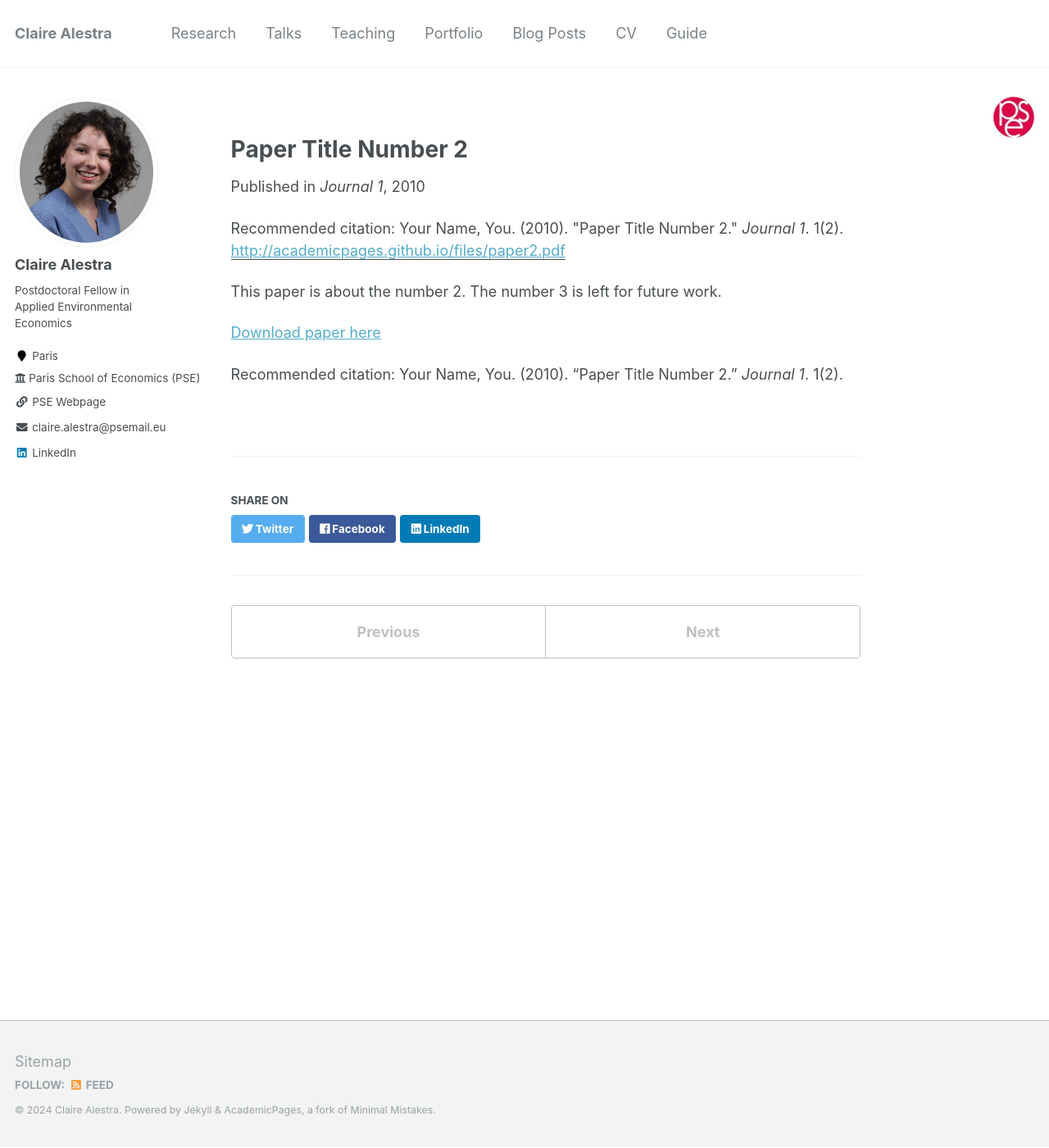
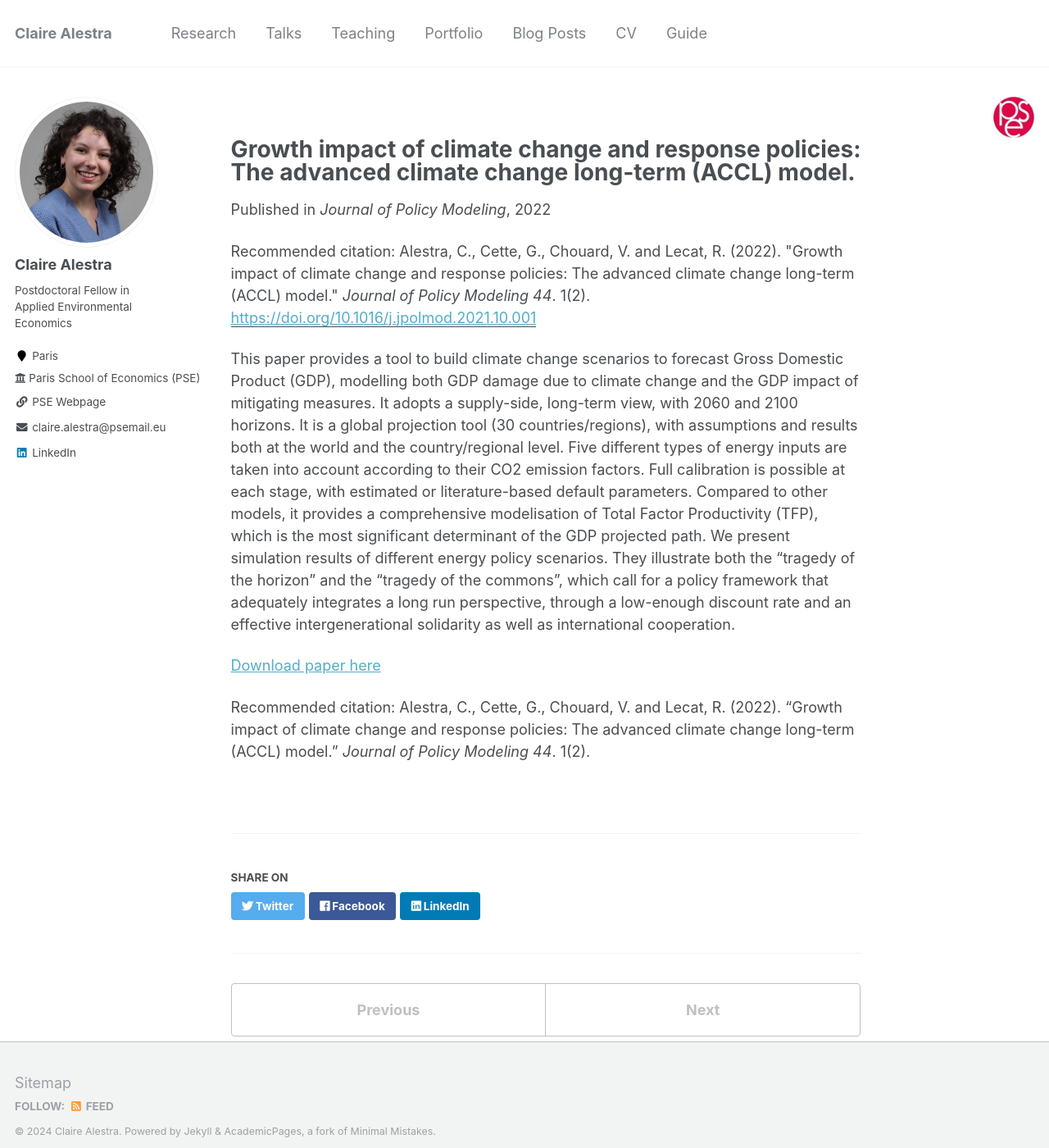
Before and after one commit to ClaireAlestra/ClaireAlestra.github.io, a Jekyll site: the page built from _publications/2010-10-01-paper-title-number-2.md, in a window 1280 px wide and 1400 px high. Shown: the whole window at 82% size. Built offline with Jekyll 4.4.1, drawn with Linux system fonts in a browser that asks for light colours.

Commit message:
Update 2010-10-01-paper-title-number-2.md

```diff
--- a/_publications/2010-10-01-paper-title-number-2.md
+++ b/_publications/2010-10-01-paper-title-number-2.md
@@ -1,15 +1,15 @@
 ---
-title: "Paper Title Number 2"
+title: "Growth impact of climate change and response policies: The advanced climate change long-term (ACCL) model."
 collection: publications
-permalink: /publication/2010-10-01-paper-title-number-2
-excerpt: 'This paper is about the number 2. The number 3 is left for future work.'
-date: 2010-10-01
-venue: 'Journal 1'
-paperurl: 'http://academicpages.github.io/files/paper2.pdf'
-citation: 'Your Name, You. (2010). &quot;Paper Title Number 2.&quot; <i>Journal 1</i>. 1(2).'
+permalink: /publication/2022-ACCL
+excerpt: 'This paper provides a tool to build climate change scenarios to forecast Gross Domestic Product (GDP), modelling both GDP damage due to climate change and the GDP impact of mitigating measures. It adopts a supply-side, long-term view, with 2060 and 2100 horizons. It is a global projection tool (30 countries/regions), with assumptions and results both at the world and the country/regional level. Five different types of energy inputs are taken into account according to their CO2 emission factors. Full calibration is possible at each stage, with estimated or literature-based default parameters. Compared to other models, it provides a comprehensive modelisation of Total Factor Productivity (TFP), which is the most significant determinant of the GDP projected path. We present simulation results of different energy policy scenarios. They illustrate both the "tragedy of the horizon" and the "tragedy of the commons", which call for a policy framework that adequately integrates a long run perspective, through a low-enough discount rate and an effective intergenerational solidarity as well as international cooperation.'
+date: 2022-01-01
+venue: 'Journal of Policy Modeling'
+paperurl: 'https://doi.org/10.1016/j.jpolmod.2021.10.001'
+citation: 'Alestra, C., Cette, G., Chouard, V. and Lecat, R. (2022). "Growth impact of climate change and response policies: The advanced climate change long-term (ACCL) model." <i>Journal of Policy Modeling 44</i>. 1(2).'
 ---
-This paper is about the number 2. The number 3 is left for future work.
+This paper provides a tool to build climate change scenarios to forecast Gross Domestic Product (GDP), modelling both GDP damage due to climate change and the GDP impact of mitigating measures. It adopts a supply-side, long-term view, with 2060 and 2100 horizons. It is a global projection tool (30 countries/regions), with assumptions and results both at the world and the country/regional level. Five different types of energy inputs are taken into account according to their CO2 emission factors. Full calibration is possible at each stage, with estimated or literature-based default parameters. Compared to other models, it provides a comprehensive modelisation of Total Factor Productivity (TFP), which is the most significant determinant of the GDP projected path. We present simulation results of different energy policy scenarios. They illustrate both the "tragedy of the horizon" and the "tragedy of the commons", which call for a policy framework that adequately integrates a long run perspective, through a low-enough discount rate and an effective intergenerational solidarity as well as international cooperation.
 
-[Download paper here](http://academicpages.github.io/files/paper2.pdf)
+[Download paper here](https://doi.org/10.1016/j.jpolmod.2021.10.001)
 
-Recommended citation: Your Name, You. (2010). "Paper Title Number 2." <i>Journal 1</i>. 1(2).
+Recommended citation: Alestra, C., Cette, G., Chouard, V. and Lecat, R. (2022). "Growth impact of climate change and response policies: The advanced climate change long-term (ACCL) model." <i>Journal of Policy Modeling 44</i>. 1(2).
```
